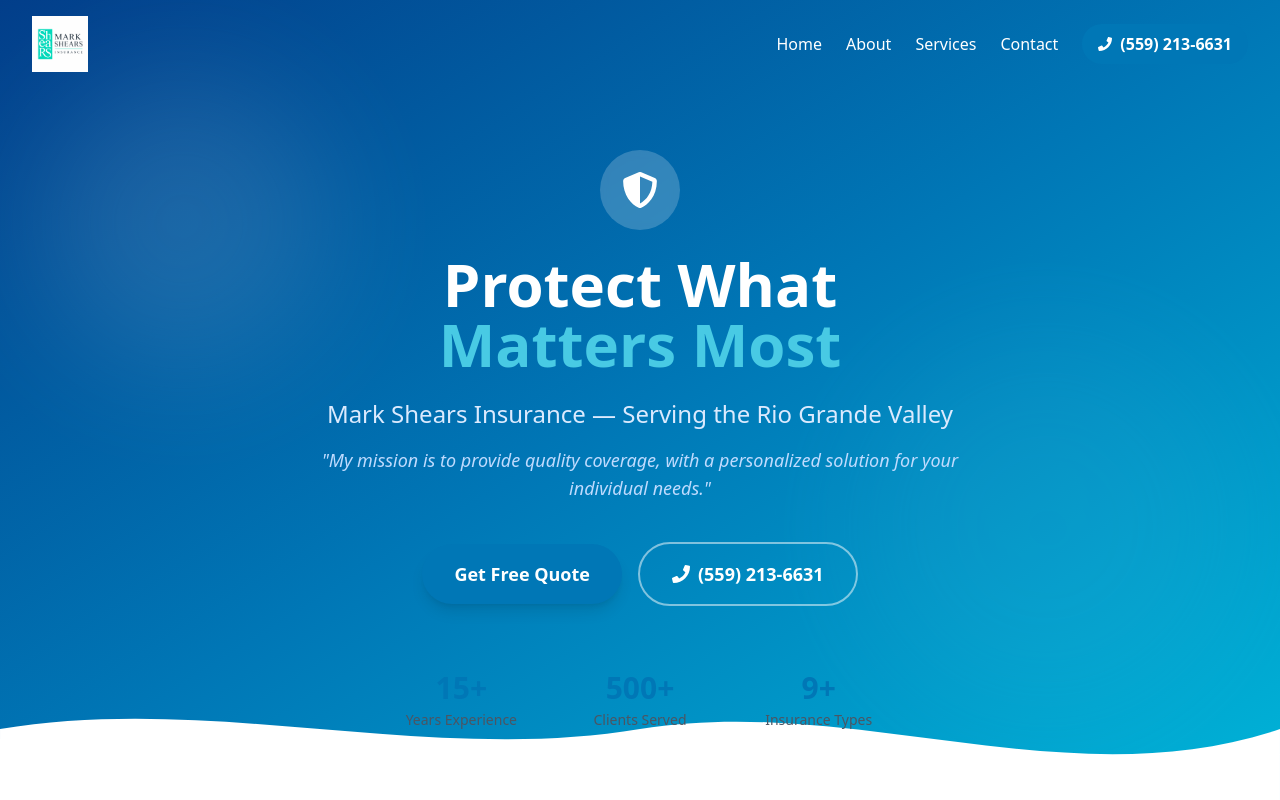
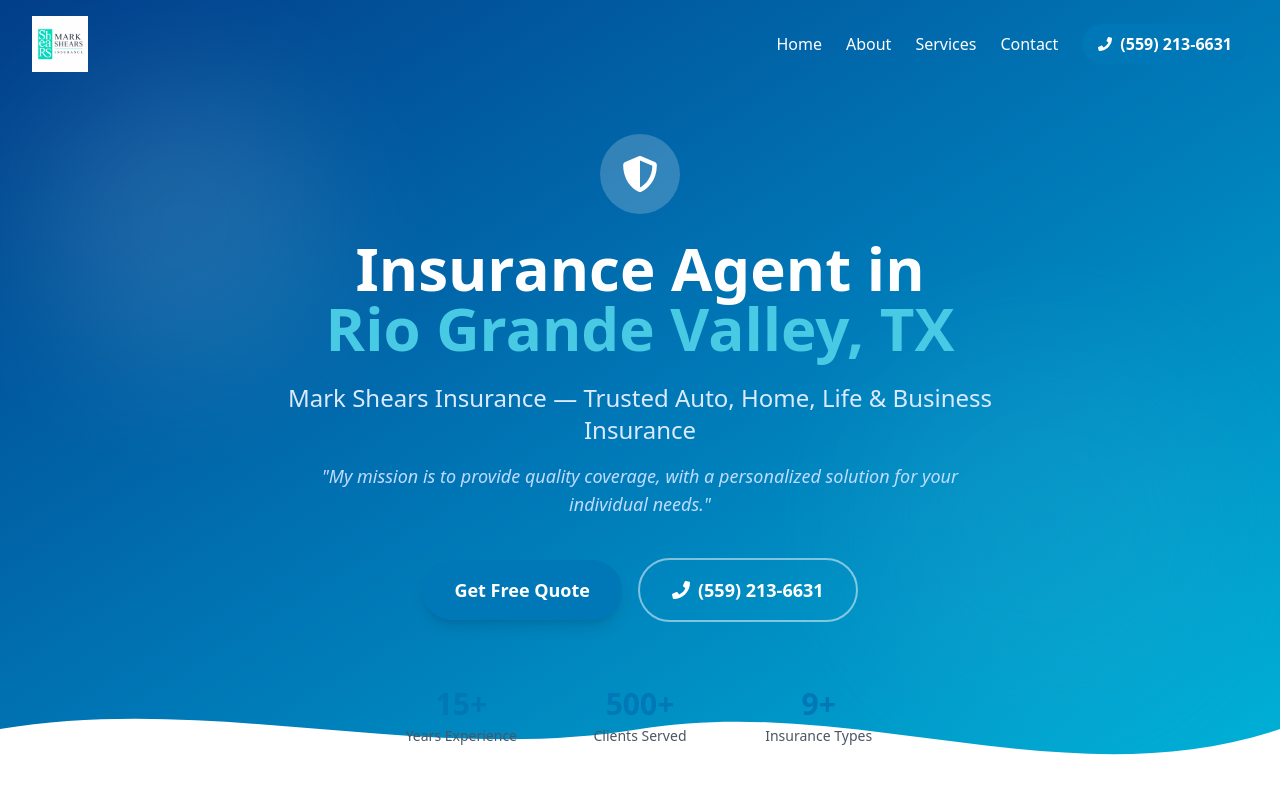
Before and after one commit to kamishakes13-prog/mark-shears-insurance, a React (Vite) app: page / in a window 1280 px wide. Shown: the top 800 px of the page. Built offline with nearby package versions, Linux system fonts and the light colour scheme.

Commit message:
SEO: Hero.jsx - update H1 with location keyword, improve tagline, add aria-labels

```diff
--- a/src/components/Hero.jsx
+++ b/src/components/Hero.jsx
@@ -10,7 +10,7 @@
   }
 
   return (
-    <section id="home" className="relative min-h-screen flex items-center justify-center overflow-hidden">
+    <section id="home" className="relative min-h-screen flex items-center justify-center overflow-hidden" aria-label="Mark Shears Insurance - Rio Grande Valley">
       {/* Background */}
       <div className="absolute inset-0 bg-gradient-to-br from-dark via-primary to-secondary" />
       <div className="absolute inset-0 opacity-10">
@@ -26,17 +26,17 @@
         >
           <div className="flex justify-center mb-6">
             <div className="w-20 h-20 bg-white/20 rounded-full flex items-center justify-center backdrop-blur-sm">
-              <FaShieldAlt className="text-4xl text-white" />
+              <FaShieldAlt className="text-4xl text-white" aria-hidden="true" />
             </div>
           </div>
 
           <h1 className="text-4xl md:text-6xl font-bold mb-6 leading-tight">
-            Protect What<br />
-            <span className="text-accent">Matters Most</span>
+            Insurance Agent in<br />
+            <span className="text-accent">Rio Grande Valley, TX</span>
           </h1>
 
           <p className="text-xl md:text-2xl text-blue-100 mb-4 max-w-3xl mx-auto">
-            Mark Shears Insurance — Serving the Rio Grande Valley
+            Mark Shears Insurance — Trusted Auto, Home, Life &amp; Business Insurance
           </p>
 
           <p className="text-lg text-blue-200 mb-10 max-w-2xl mx-auto italic">
@@ -49,14 +49,16 @@
               className="btn-primary text-lg px-8 py-4 rounded-full"
               whileHover={{ scale: 1.05 }}
               whileTap={{ scale: 0.95 }}
+              aria-label="Get a free insurance quote"
             >
               Get Free Quote
             </motion.button>
             <a
               href="tel:5592136631"
               className="flex items-center gap-2 text-white border-2 border-white/50 px-8 py-4 rounded-full font-semibold hover:bg-white/10 transition-all text-lg"
+              aria-label="Call Mark Shears Insurance at (559) 213-6631"
             >
-              <FaPhone />
+              <FaPhone aria-hidden="true" />
               (559) 213-6631
             </a>
           </div>
@@ -84,7 +86,7 @@
 
       {/* Wave */}
       <div className="absolute bottom-0 left-0 right-0">
-        <svg viewBox="0 0 1440 160" fill="none" xmlns="http://www.w3.org/2000/svg">
+        <svg viewBox="0 0 1440 160" fill="none" xmlns="http://www.w3.org/2000/svg" aria-hidden="true">
           <path d="M0 160L1440 160L1440 80C1200 160 960 40 720 80C480 120 240 40 0 80L0 160Z" fill="white"/>
         </svg>
       </div>
```
